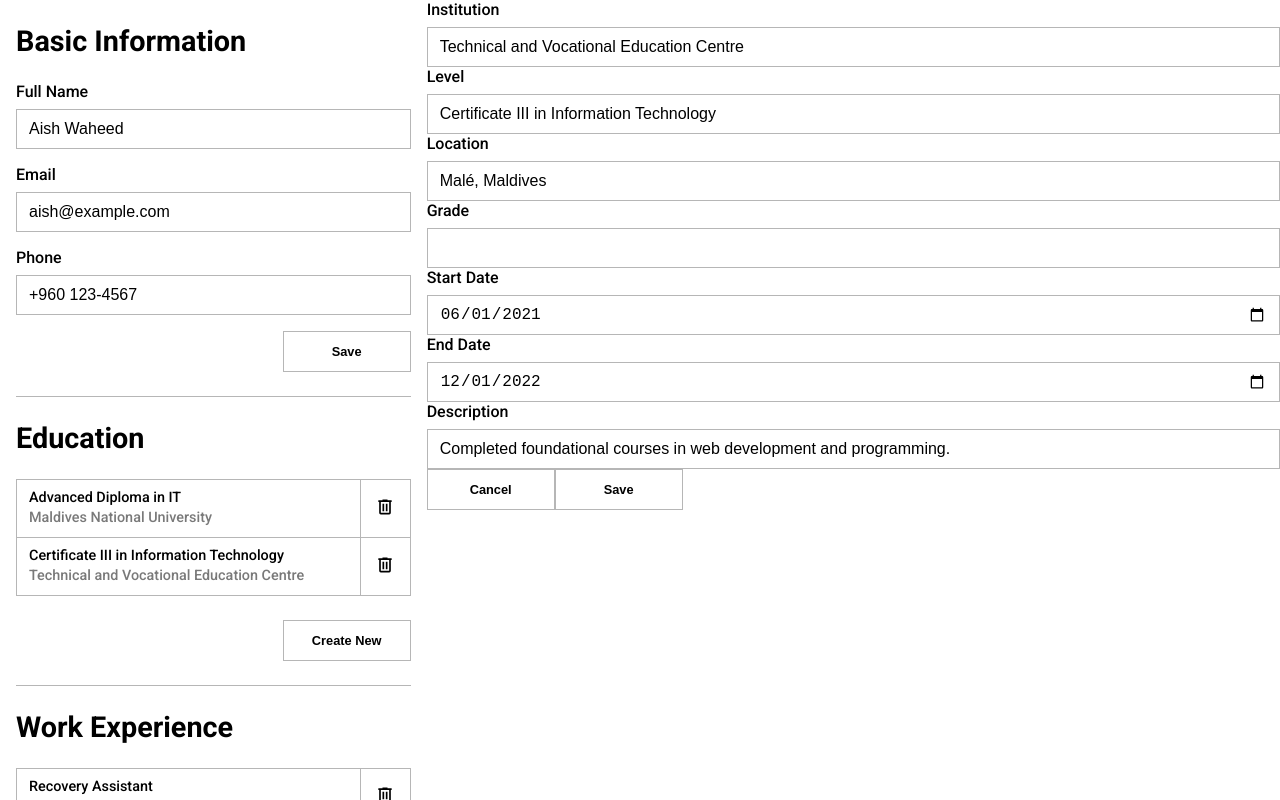
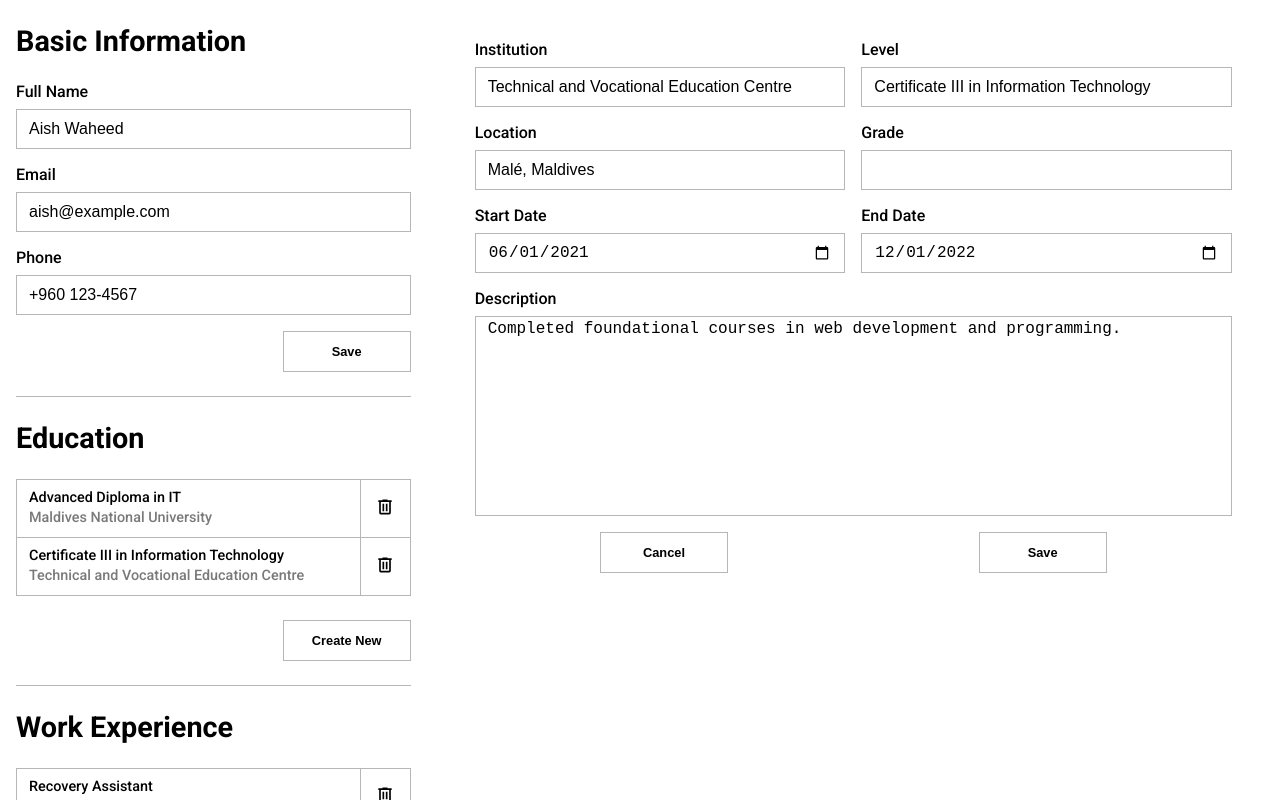
Before and after one commit to aish8la/TOP-React-CV-App, a React (Vite) app: page / in a window 1280 px wide. Both pictures are taken after a click on the element 188 px from the left and 566 px from the top of the page. Built offline with nearby package versions, Linux system fonts and the light colour scheme; a web font is replaced by a local one.

Commit message:
feat: add styles to main screen form

```diff
--- a/src/components/CVPreviewPanel.jsx
+++ b/src/components/CVPreviewPanel.jsx
@@ -1,5 +1,6 @@
 import { CVEducSection } from "./CVEduSection.jsx";
 import { CVWorkExpSection } from "./CVWorkExpSection.jsx"
+import "../styles/CVPreviewPanel.css"
 
 export function CVPreviewScreen({ cvData }) {
     return (
--- a/src/components/EducationForm.jsx
+++ b/src/components/EducationForm.jsx
@@ -6,7 +6,7 @@ export function EducationForm({ currentFormData, saveHandler, closeHandler, chan
 
     return (
         <main>
-            <form>
+            <form className="main-screen-form">
                 <label htmlFor="institution">
                     <span>Institution</span>
                     <input type="text" id="institution" value={currentFormData?.institution || ""} name="institution" onChange={changeHandler} />
@@ -33,10 +33,12 @@ export function EducationForm({ currentFormData, saveHandler, closeHandler, chan
                 </label>
                 <label htmlFor="description">
                     <span>Description</span>
-                    <input type="text" id="description" value={currentFormData?.description || ""} name="description" onChange={changeHandler} />
+                    <textarea id="description" value={currentFormData?.description || ""} name="description" onChange={changeHandler} ></textarea>
                 </label>
-                <button type="button" onClick={closeHandler}>Cancel</button>
-                <button type="button" onClick={saveChanges}>Save</button>
+                <div>
+                    <button type="button" onClick={closeHandler}>Cancel</button>
+                    <button type="button" onClick={saveChanges}>Save</button>
+                </div>
             </form>
         </main>
 
--- a/src/components/WorkExperienceForm.jsx
+++ b/src/components/WorkExperienceForm.jsx
@@ -6,7 +6,7 @@ export function WorkExperienceForm({ currentFormData, saveHandler, closeHandler,
 
     return (
         <main>
-            <form>
+            <form className="main-screen-form">
                 <label htmlFor="position">
                     <span>Position</span>
                     <input type="text" id="position" value={currentFormData?.position || ""} name="position" onChange={changeHandler} />
@@ -29,10 +29,12 @@ export function WorkExperienceForm({ currentFormData, saveHandler, closeHandler,
                 </label>
                 <label htmlFor="description">
                     <span>Description</span>
-                    <input type="text" id="description" value={currentFormData?.description || ""} name="description" onChange={changeHandler} />
+                    <textarea id="description" value={currentFormData?.description || ""} name="description" onChange={changeHandler} ></textarea>
                 </label>
-                <button type="button" onClick={closeHandler}>Cancel</button>
-                <button type="button" onClick={saveChanges}>Save</button>
+                <div>
+                    <button type="button" onClick={closeHandler}>Cancel</button>
+                    <button type="button" onClick={saveChanges}>Save</button>
+                </div>
             </form>
         </main>
 
--- a/src/styles/BasicInfoSection.css
+++ b/src/styles/BasicInfoSection.css
@@ -24,13 +24,17 @@ label > span {
     font-weight: 500;
 }
 
-input {
+input, textarea {
     padding: 0.125rem 0.75rem;
     line-height: 1.25rem;
     border: 1px solid var(--border-line-color);
     height: 2.5rem;
     transition: background-color, 0.5s ease;
     font-size: 1rem;
+}
+
+textarea {
+    resize: none;
 }
 
 input:hover {
--- /dev/null
+++ b/src/styles/CVPreviewPanel.css
@@ -0,0 +1,23 @@
+.main-screen-form {
+    display: grid;
+    grid-template-columns: repeat(2, 1fr);
+    grid-auto-rows: min-content;
+    gap: 1rem;
+    padding: 2.5rem 3rem;
+    min-height: 100%;
+}
+
+.main-screen-form > div {
+    grid-column: span 2;
+    display: flex;
+    justify-content: space-around;
+}
+
+.main-screen-form > label[for="description"] {
+    grid-column: span 2;
+}
+
+.main-screen-form > label > textarea[name="description"] {
+    flex-grow: 1;
+    min-height: 200px;
+}
```
